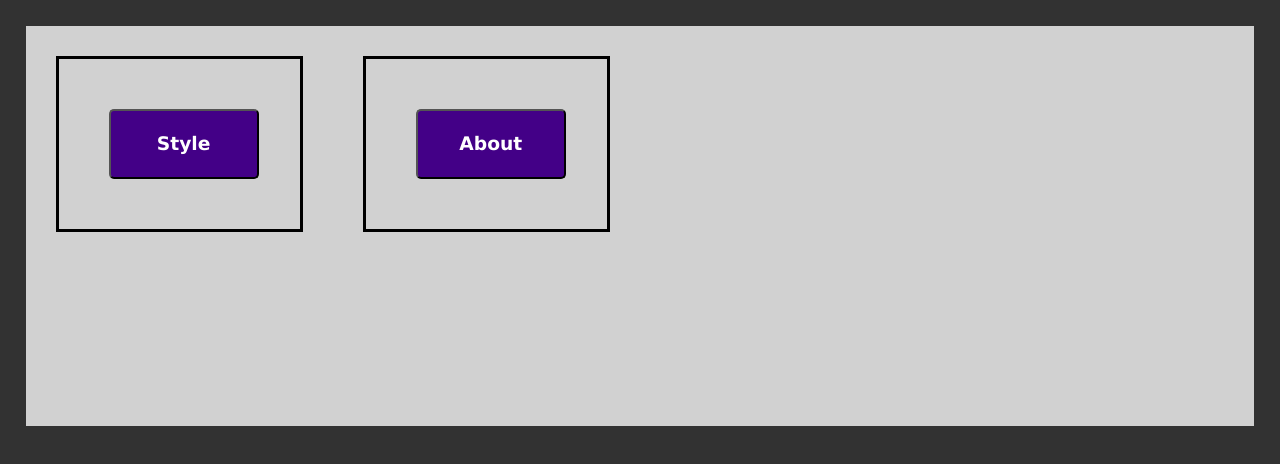
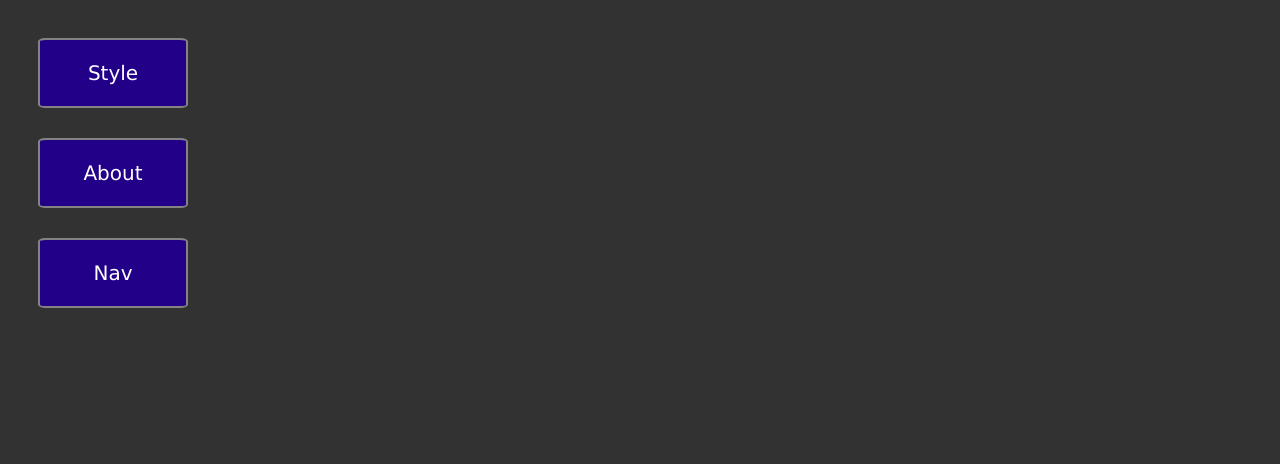
Before and after one commit to gustavo-silva-clear/React_register_project, a Next.js app: page / in a window 1280 px wide. Shown: the top 464 px of the page. Built offline with nearby package versions, Linux system fonts and the light colour scheme.

Commit message:
feat: Dynamic Navigation

```diff
--- a/src/components/browser.jsx
+++ b/src/components/browser.jsx
@@ -7,9 +7,7 @@ export default function Browser(props) {
 
         <Link href={props.destino}>
             <div className={styles.browser}>
-                <button className="btn">
-                    <h3>{props.texto}</h3>
-                </button>
+                  {props.texto}
             </div>
         </Link>
 
--- a/src/pages/index.jsx
+++ b/src/pages/index.jsx
@@ -5,10 +5,12 @@ export default function Init() {
 
     return (
 
-        <div className="home">
+        <div>
 
             <Browser texto="Style" destino="/estiloso"></Browser>
-            <Browser texto="About" destino="/example"></Browser>
+           <Browser texto="About" destino="/example"></Browser>
+
+           <Browser texto="Nav" destino="/client/sp-1/132"></Browser>
 
         </div>
 
--- a/src/styles/browser.module.css
+++ b/src/styles/browser.module.css
@@ -1,10 +1,17 @@
 .browser {
 
-padding: 50px;
+border-width: 2px;
+border-color: rgb(131, 131, 131);
+border-style: solid;
+border-radius: 5%;
+margin: 30px;
+height: 70px;
+width: 150px;
+background-color: #220087;
+font-family: Verdana, Geneva, Tahoma, sans-serif;
+color: #fff;
+font-size:20px;
+display: flex;
+justify-content: center;
 align-items: center;
-border-width: 3px;
-border-color: black;
-border-style: solid;
-margin: 30px;
-
 }
--- a/src/styles/globals.css
+++ b/src/styles/globals.css
@@ -66,8 +66,7 @@
 * {
   box-sizing: border-box;
   padding: 0;
-  margin: 0;
-
+  margin: 10;
 }
 
 html,
@@ -95,7 +94,9 @@ h1,
 h2,
 h3 {
   font-family: Verdana, Geneva, Tahoma, sans-serif;
-  color: #fff
+  color: #fff;
+
+
 }
 
 .btn {
@@ -103,20 +104,8 @@ h3 {
   margin: 0;
   height: 70px;
   width: 150px;
-  background-color: #430087;
+  background-color: #220087;
   border-radius: 5px;
   font-size: 100%;
 
 }
-.home{
-
-  display: 'flex';
-  margin: 2%;
-  display: grid;
-  grid-template-columns: 25% 25% 25% 25%;
-  background-color: #d1d1d1;
-  height: 50vh;
-
-
-
-}
```
Also changed, not shown: src/pages/client/[filial]/[cod].jsx (added, +20 -0 lines).
